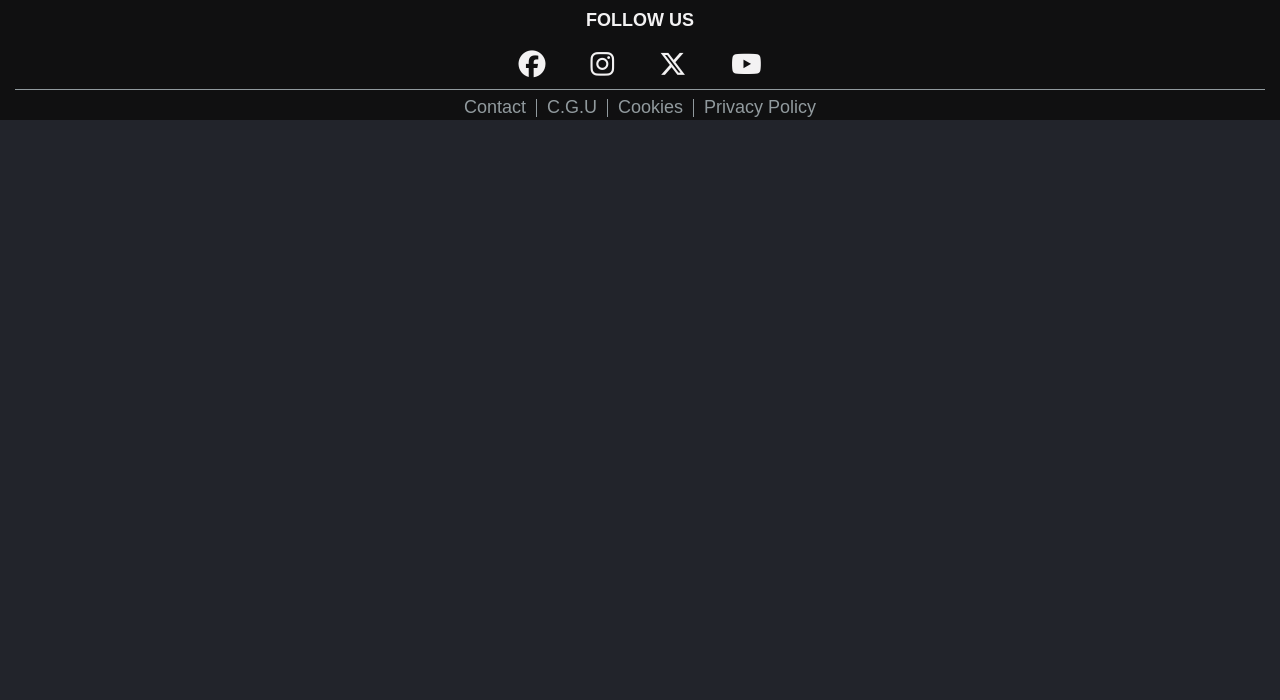
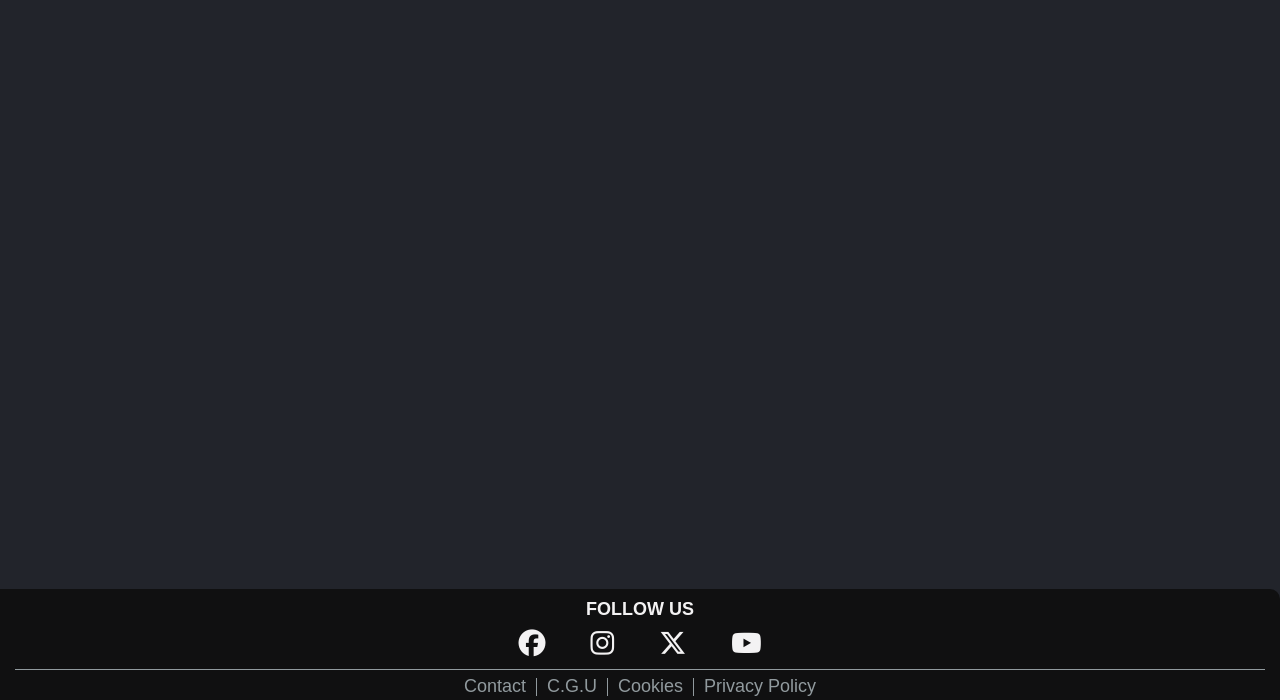
Before and after one commit to M0orph3us/Brief_Six, a Symfony app: template templates/base.html.twig in a window 1280 px wide. Shown: the part 100-800 px from the top of the page. Run offline with Twig, Linux system fonts and the light colour scheme; the template is opened without the code that fills it, so the values that code supplies are empty; style sheets or scripts are compiled from the project's sources; some libraries are stand-ins or nearby versions.

Commit message:
add fixed position for header and footer.

```diff
--- a/assets/styles/app.scss
+++ b/assets/styles/app.scss
@@ -103,11 +103,16 @@ header {
   i[class] {
     color: $text-color;
   }
-  background-color: $navbar-bg-color;
   .navbar-desktop {
     display: none;
   }
   .navbar-mobile {
+    z-index: 1;
+    background-color: $navbar-bg-color;
+    position: fixed;
+    top: 0;
+    left: 0;
+    right: 0;
     height: 60px;
     display: flex;
     align-items: center;
@@ -128,8 +133,8 @@ header {
     }
   }
   .menu-burger-container {
-    z-index: 1;
-    position: absolute;
+    z-index: 2;
+    position: fixed;
     left: 0;
     top: 0;
     display: flex;
@@ -191,6 +196,7 @@ header {
 
 main {
   flex: 1;
+  margin-top: 60px;
   .threads-cards-container {
     padding: 20px 0;
     display: grid;
@@ -208,15 +214,19 @@ main {
 
 /*//////////////////////////////////// FOOTER ////////////////////////////////////////////*/
 footer {
-  position: relative;
+  border-top-right-radius: 10px;
+  z-index: 1;
+  position: fixed;
+  bottom: 0;
+  left: 0;
+  right: 0;
   background-color: $footer-bg-color;
-  height: 120px;
+  height: max-content;
   .social-network-container {
     padding-top: 7px;
     display: flex;
     flex-direction: column;
     align-items: center;
-    row-gap: 10px;
     h4 {
       text-transform: uppercase;
       color: $text-color;
--- a/assets/styles/sass/_desktop.scss
+++ b/assets/styles/sass/_desktop.scss
@@ -7,13 +7,18 @@ header {
     display: none;
   }
   .navbar-desktop {
+    position: fixed;
+    top: 0;
+    left: 0;
+    right: 0;
+    background-color: $navbar-bg-color;
     display: flex;
     align-items: center;
     justify-content: space-between;
     height: 100px;
     padding: 0 20px;
     a,
-    .menu-mobile-container > li > a {
+    .menu-desktop-container > li > a {
       color: $text-color;
       font-weight: bold;
       font-size: large;
@@ -26,7 +31,7 @@ header {
       height: 50px;
       margin-bottom: 10px;
     }
-    .menu-mobile-container {
+    .menu-desktop-container {
       width: max-content;
       display: flex;
       flex-direction: row;
--- a/templates/includes/header.html.twig
+++ b/templates/includes/header.html.twig
@@ -11,7 +11,7 @@
 	</nav>
 	<nav class="navbar-desktop">
 		<a href="{{ path('home') }}"><img src="{{ asset('imgs/logo_desktop.webp')}}" alt="logo desktop" draggable="false"></a>
-		<ul class="menu-mobile-container">
+		<ul class="menu-desktop-container">
 			<li>
 				<a href="{{ path('home') }}" data-url="{{ path('home') }}" id="url-home">home</a>
 			</li>
```
